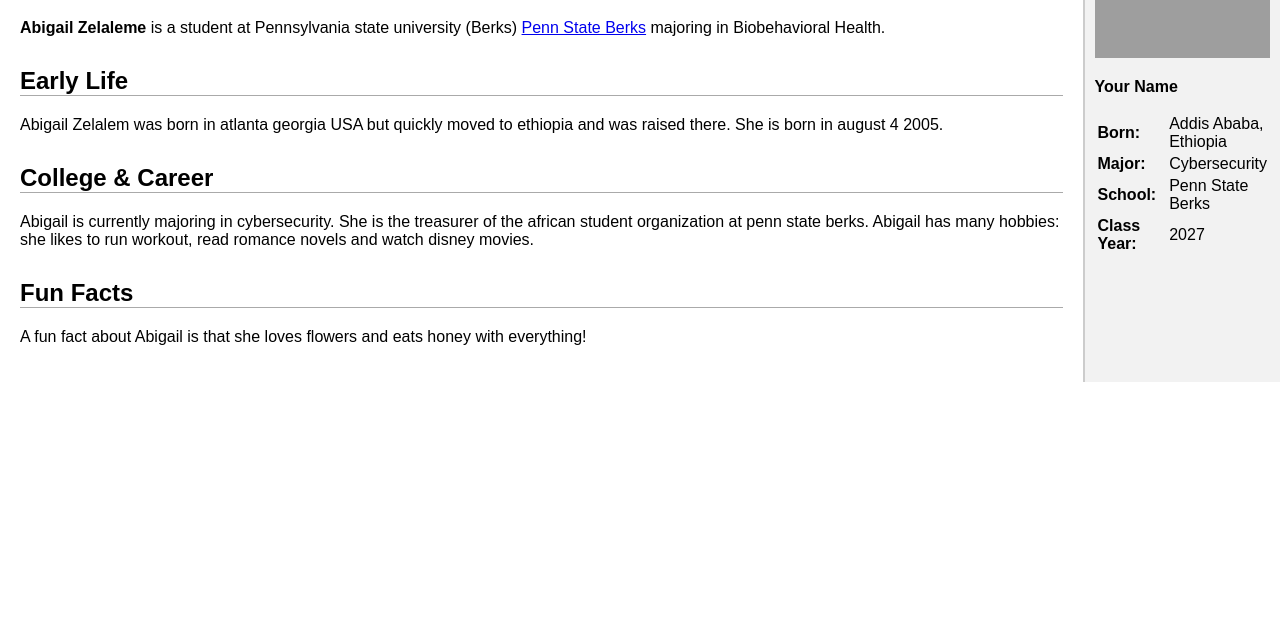
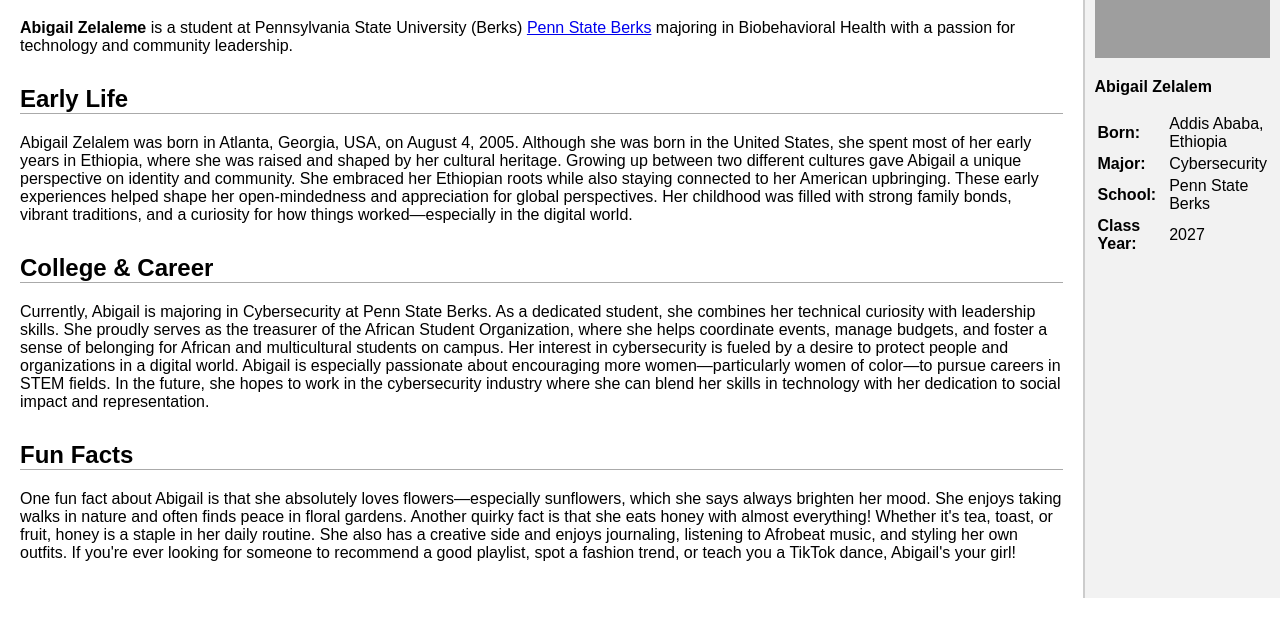
Before and after one commit to abigailzel/my-new-wiki-page, a plain HTML site: page index.html in a window 1280 px wide. Shown: the part 84-720 px from the top of the page. Drawn offline with Linux system fonts and the light colour scheme; grey boxes are pictures that could not be loaded.

Commit message:
index.html

```diff
--- a/index.html
+++ b/index.html
@@ -47,28 +47,28 @@
 <div class="content">
   <h1>Abigail Zelalem</h1>
 
-  <p><b>Abigail Zelaleme</b> is a student at Pennsylvania state university (Berks) <a href="https://berks.psu.edu/">Penn State Berks</a> majoring in Biobehavioral Health.</p>
+  <p><b>Abigail Zelaleme</b> is a student at Pennsylvania State University (Berks) <a href="https://berks.psu.edu/">Penn State Berks</a> majoring in Biobehavioral Health with a passion for technology and community leadership.</p>
 
   <h2>Early Life</h2>
-  <p>Abigail Zelalem was born in atlanta georgia USA but quickly moved to ethiopia and was raised there. She is born in august 4 2005.</p>
+  <p>Abigail Zelalem was born in Atlanta, Georgia, USA, on August 4, 2005. Although she was born in the United States, she spent most of her early years in Ethiopia, where she was raised and shaped by her cultural heritage. Growing up between two different cultures gave Abigail a unique perspective on identity and community. She embraced her Ethiopian roots while also staying connected to her American upbringing. These early experiences helped shape her open-mindedness and appreciation for global perspectives. Her childhood was filled with strong family bonds, vibrant traditions, and a curiosity for how things worked—especially in the digital world.</p>
 
   <h2>College & Career</h2>
-  <p>Abigail is currently majoring in cybersecurity. She is the treasurer of the african student organization at penn state berks. Abigail has many hobbies: she likes to run workout, read romance novels and watch disney movies. </p>
+  <p>Currently, Abigail is majoring in Cybersecurity at Penn State Berks. As a dedicated student, she combines her technical curiosity with leadership skills. She proudly serves as the treasurer of the African Student Organization, where she helps coordinate events, manage budgets, and foster a sense of belonging for African and multicultural students on campus. Her interest in cybersecurity is fueled by a desire to protect people and organizations in a digital world. Abigail is especially passionate about encouraging more women—particularly women of color—to pursue careers in STEM fields. In the future, she hopes to work in the cybersecurity industry where she can blend her skills in technology with her dedication to social impact and representation.</p>
 
   <h2>Fun Facts</h2>
-  <p> A fun fact about Abigail is that she loves flowers and eats honey with everything!</p>
+  <p>One fun fact about Abigail is that she absolutely loves flowers—especially sunflowers, which she says always brighten her mood. She enjoys taking walks in nature and often finds peace in floral gardens. Another quirky fact is that she eats honey with almost everything! Whether it's tea, toast, or fruit, honey is a staple in her daily routine. She also has a creative side and enjoys journaling, listening to Afrobeat music, and styling her own outfits. If you're ever looking for someone to recommend a good playlist, spot a fashion trend, or teach you a TikTok dance, Abigail's your girl!</p>
 </div>
 
 <div class="sidebar">
   <img src="yourimage.jpg" alt="Your Name">
-  <p><b>Your Name</b></p>
+  <p><b>Abigail Zelalem</b></p>
   <table>
     <tr><td>Born:</td><td> Addis Ababa, Ethiopia</td></tr>
-    <tr><td>Major:</td><td> Cybersecurity </td></tr>
+    <tr><td>Major:</td><td> Cybersecurity</td></tr>
     <tr><td>School:</td><td> Penn State Berks</td></tr>
-    <tr><td>Class Year:</td><td>2027</td></tr>
+    <tr><td>Class Year:</td><td> 2027</td></tr>
   </table>
 </div>
 
 </body>
-</html>
+<head>
```
